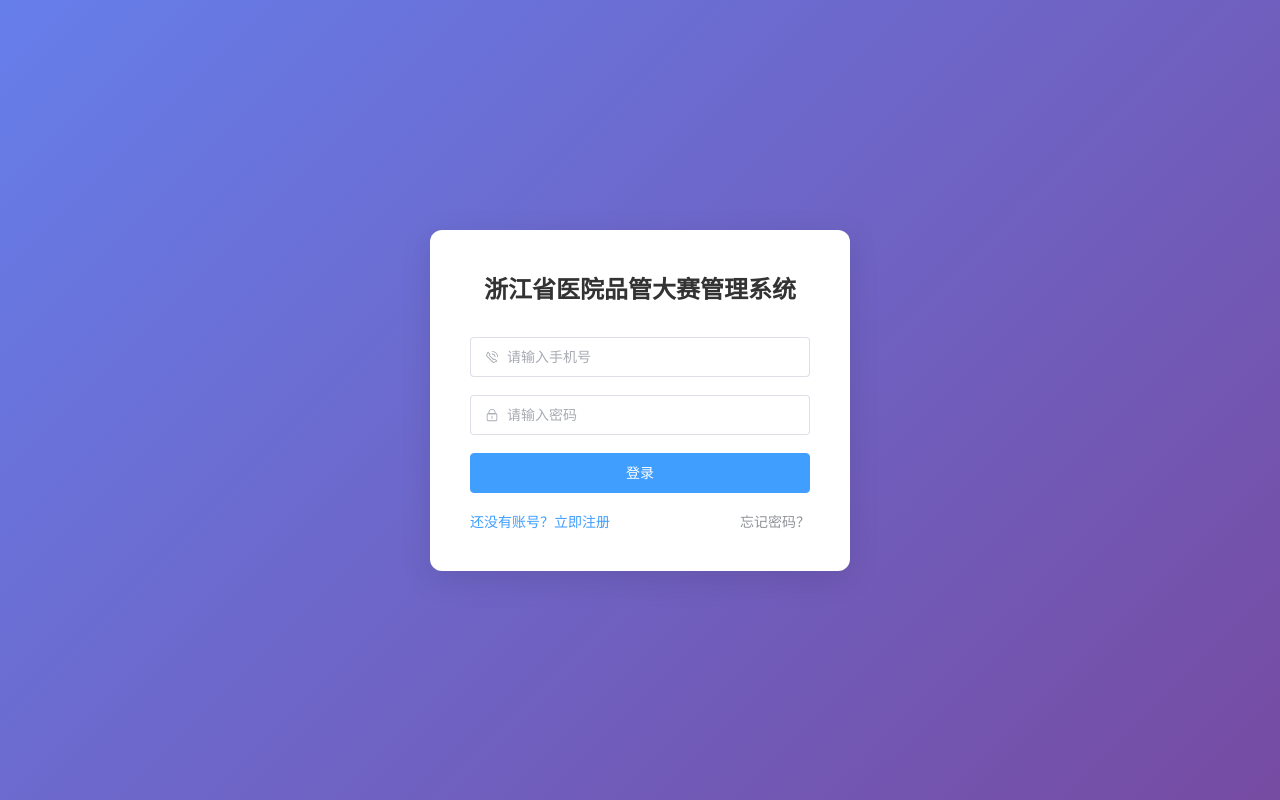
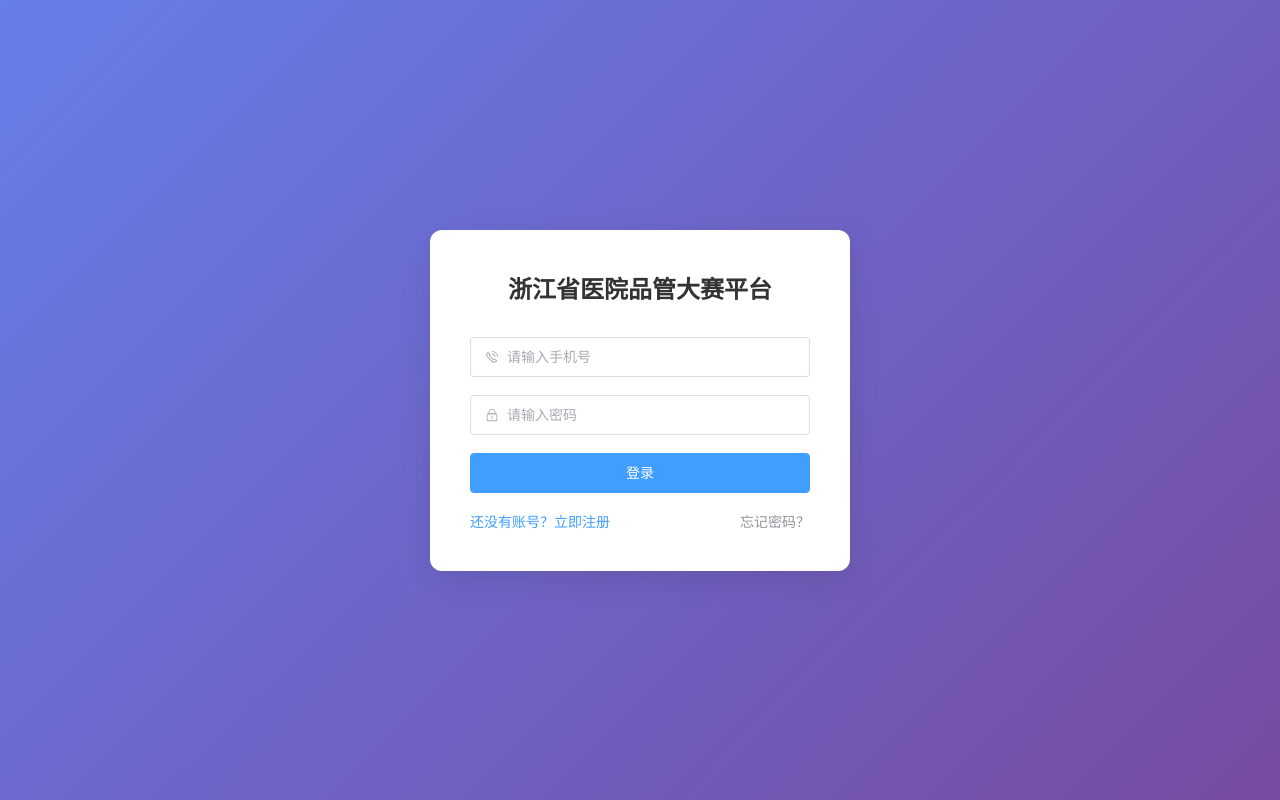
Before and after one commit to kevinxiao95271/d_hos_pinguan_cla_frontend_20260205, a Vue app: page /login in a window 1280 px wide. Built offline with nearby package versions, Linux system fonts and the light colour scheme.

Commit message:
﻿feat: 系统标题改为「浙江省医院品管大赛平台」
Made-with: Cursor

```diff
--- a/index.html
+++ b/index.html
@@ -4,7 +4,7 @@
     <meta charset="UTF-8">
     <link rel="icon" type="image/svg+xml" href="/vite.svg">
     <meta name="viewport" content="width=device-width, initial-scale=1.0">
-    <title>浙江省医院品管大赛管理系统</title>
+    <title>浙江省医院品管大赛平台</title>
   </head>
   <body>
     <div id="app"></div>
--- a/src/layouts/MainLayout.vue
+++ b/src/layouts/MainLayout.vue
@@ -2,7 +2,7 @@
   <el-container class="main-layout">
     <el-header class="header">
       <div class="header-left">
-        <h1 class="title">浙江省医院品管大赛管理系统</h1>
+        <h1 class="title">浙江省医院品管大赛平台</h1>
       </div>
       <div class="header-right">
         <el-dropdown @command="handleCommand">
--- a/src/views/Dashboard.vue
+++ b/src/views/Dashboard.vue
@@ -3,7 +3,7 @@
     <el-card>
       <template #header>
         <div class="card-header">
-          <span>欢迎使用浙江省医院品管大赛管理系统</span>
+          <span>欢迎使用浙江省医院品管大赛平台</span>
         </div>
       </template>
 
--- a/src/views/Login.vue
+++ b/src/views/Login.vue
@@ -2,7 +2,7 @@
   <div class="login-container">
     <div class="login-box">
       <div class="login-header">
-        <h1>浙江省医院品管大赛管理系统</h1>
+        <h1>浙江省医院品管大赛平台</h1>
       </div>
 
       <el-form
```
